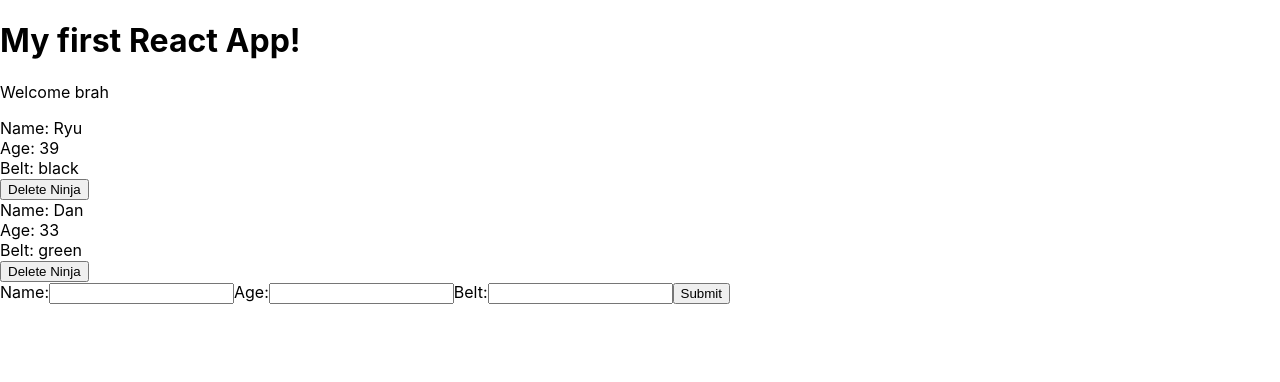
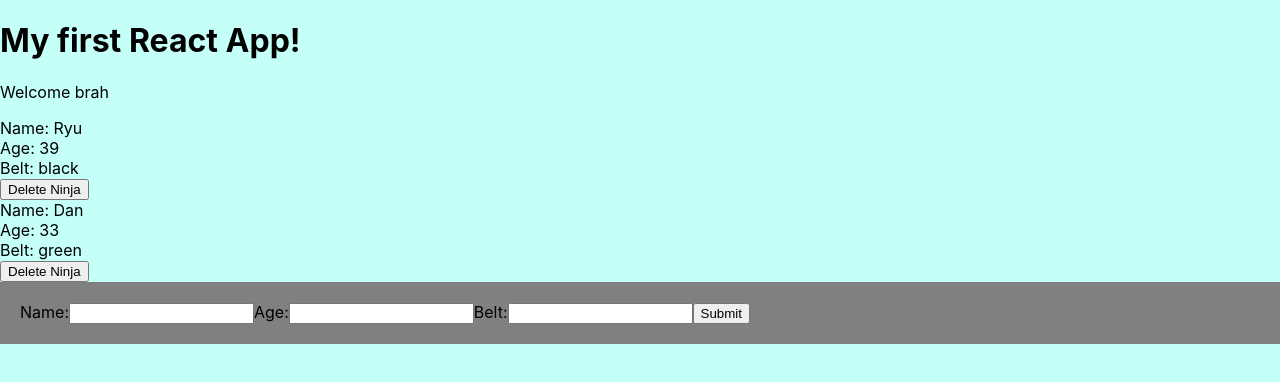
Before and after one commit to Daniel-Choiniere/nnReactRedux, a React (Create React App) app in the folder my-app/: page / in a window 1280 px wide. Shown: the top 382 px of the page. Built offline with nearby package versions, Linux system fonts and the light colour scheme.

Commit message:
using CSS files with react, seperate css file for each component

```diff
--- /dev/null
+++ b/my-app/src/Ninjas.css
@@ -0,0 +1,9 @@
+body {
+    background: #c4fff8;
+    transition: all 1s;
+}
+
+form {
+    padding: 20px;
+    background: gray;
+}
--- a/my-app/src/Ninjas.js
+++ b/my-app/src/Ninjas.js
@@ -1,4 +1,5 @@
 import React from 'react';
+import './Ninjas.css';
 
 const Ninjas = ({ ninjas, deleteNinja }) => {
         // const { ninjas } = props;
```
